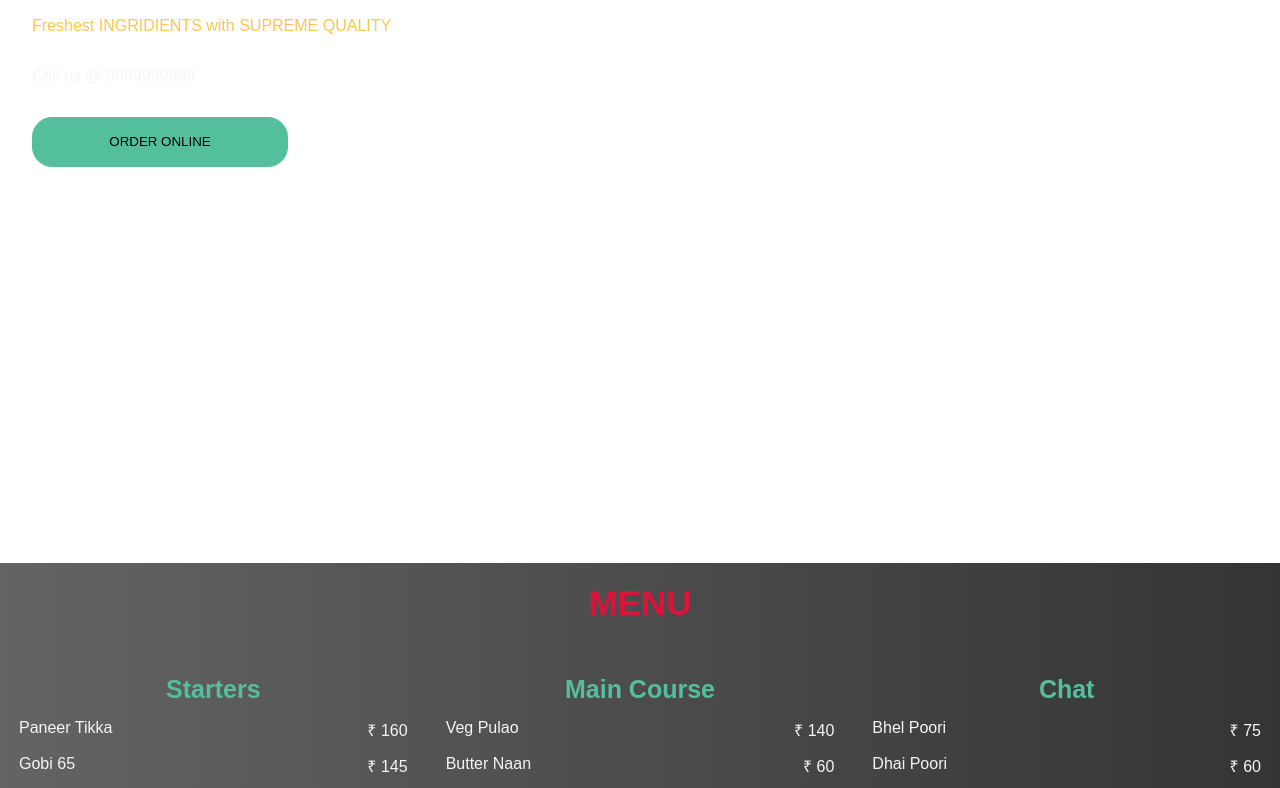
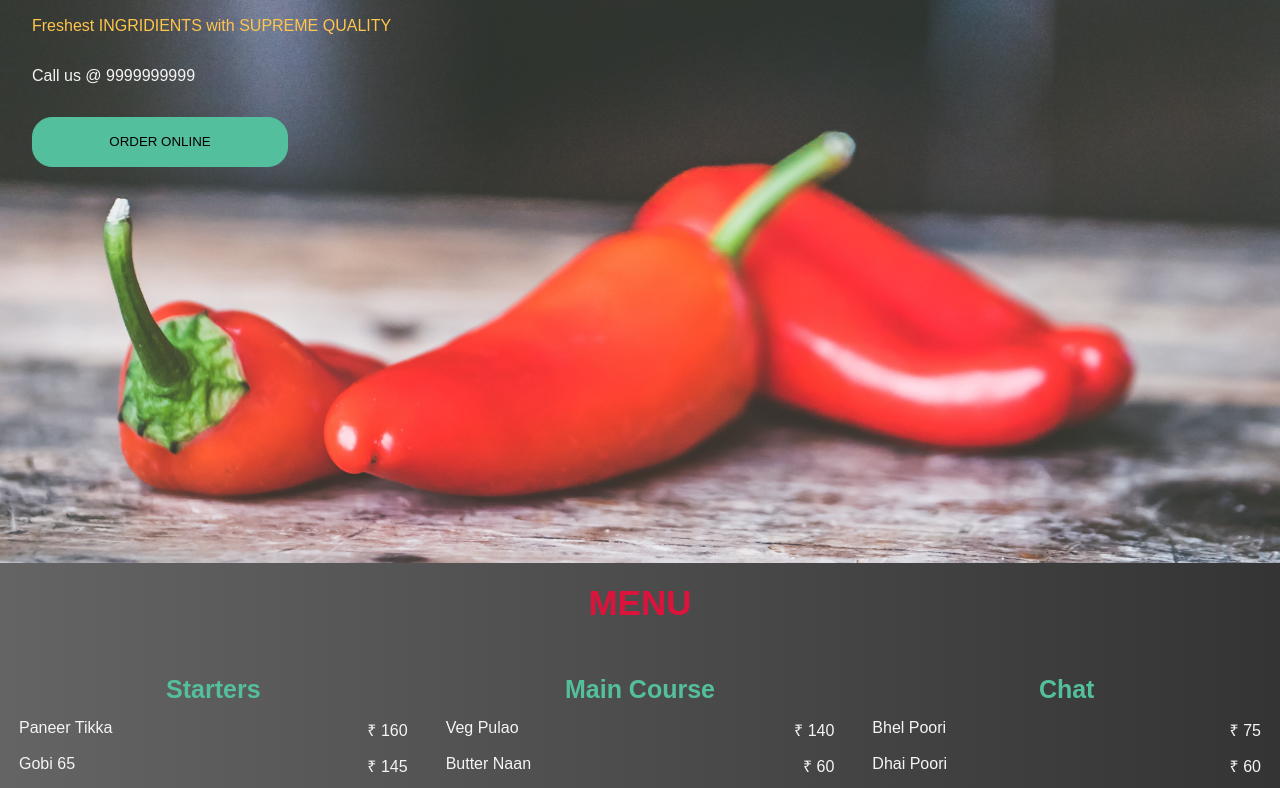
Before and after one commit to BRAGADEESH2005/hotel, a plain HTML site: page index.html in a window 1280 px wide. Shown: the part 237-1025 px from the top of the page. Drawn offline with Linux system fonts and the light colour scheme.

Commit message:
Update spicy.css

```diff
--- a/spicy.css
+++ b/spicy.css
@@ -67,7 +67,7 @@ body,h2{
     font-family: Arial, Helvetica, sans-serif;
 }
 .landing{
-    background-image:url(hotel/chilly.jpg);
+    background-image:url(images/chilly.jpg);
     background-size: cover;
     background-position: center;
     height: 100vh;
```
